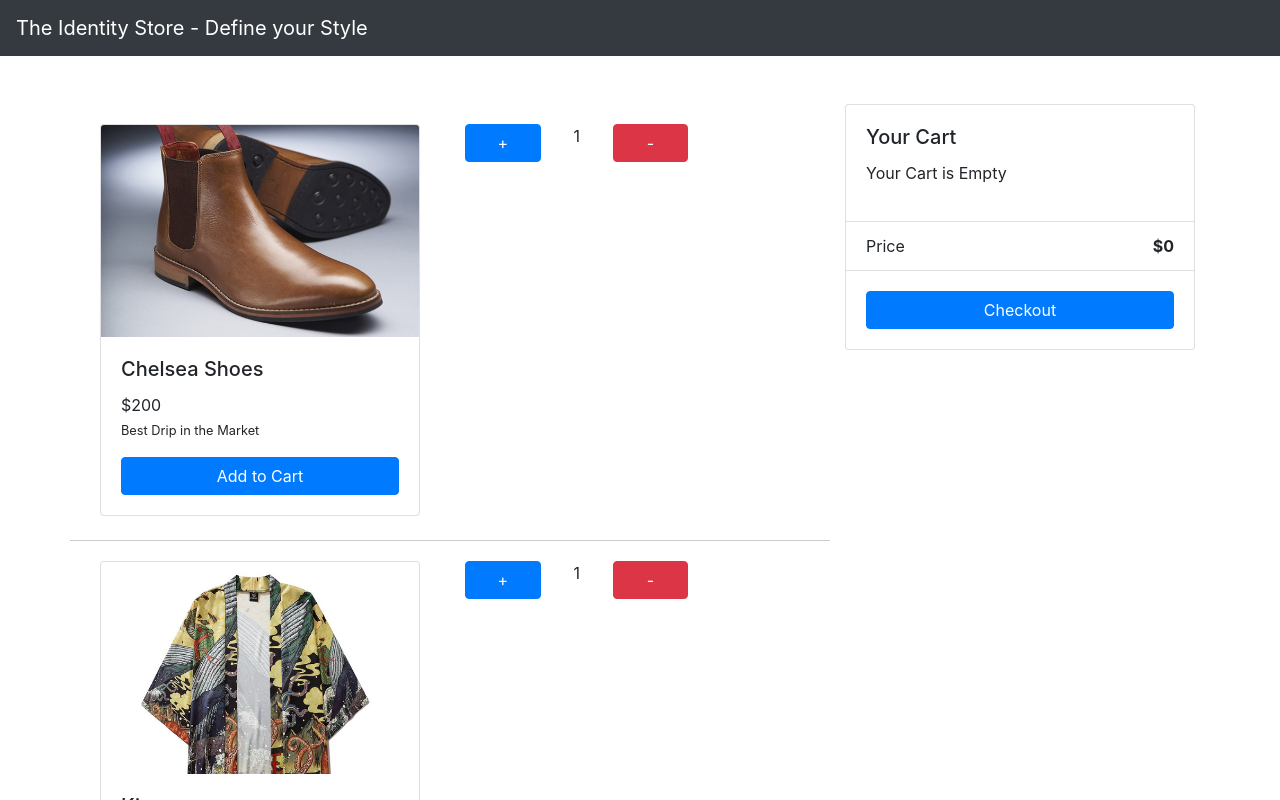
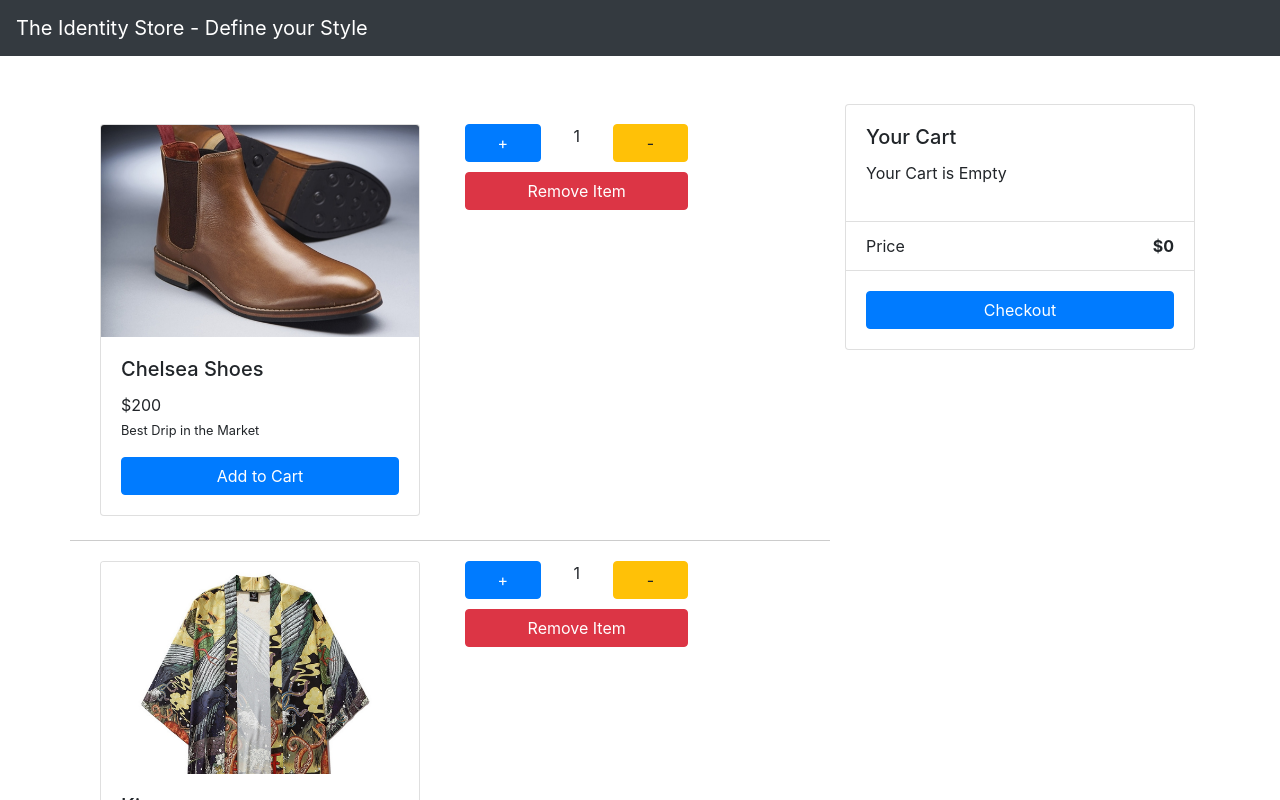
Before and after one commit to coderonfleek/vue2-store, a Vue app: page /shop in a window 1280 px wide. Shown: the top 800 px of the page. Built offline with nearby package versions, Linux system fonts and the light colour scheme.

Commit message:
Remove item from cart button

```diff
--- a/src/components/CartItem.vue
+++ b/src/components/CartItem.vue
@@ -10,7 +10,12 @@
                 </div>
                 <div class="col-md-2 text-center">{{product.quantity}}</div>
                 <div class="col-md-5">
-                    <button class="btn btn-danger btn-block">-</button>
+                    <button class="btn btn-warning btn-block">-</button>
+                </div>
+            </div>
+            <div class="row cart-remove-button">
+                <div class="col-md-12">
+                    <button class="btn btn-danger btn-block">Remove Item</button>
                 </div>
             </div>
         </div>
@@ -32,4 +37,7 @@ export default {
     border-bottom: 1px solid #ccc;
     margin-top: 20px;
 }
+.cart-remove-button{
+    margin-top: 10px;
+}
 </style>
```
